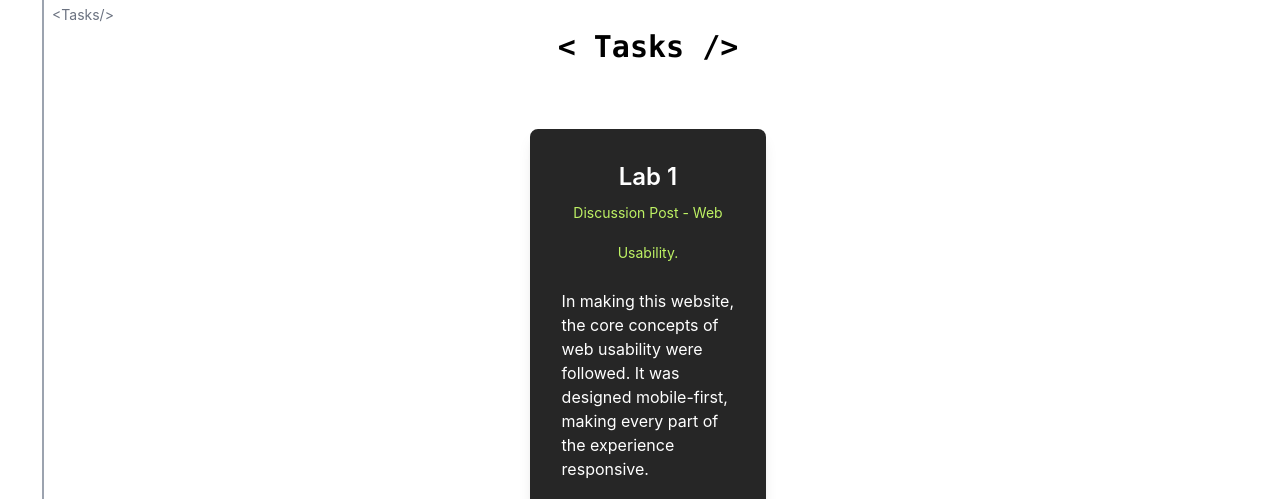
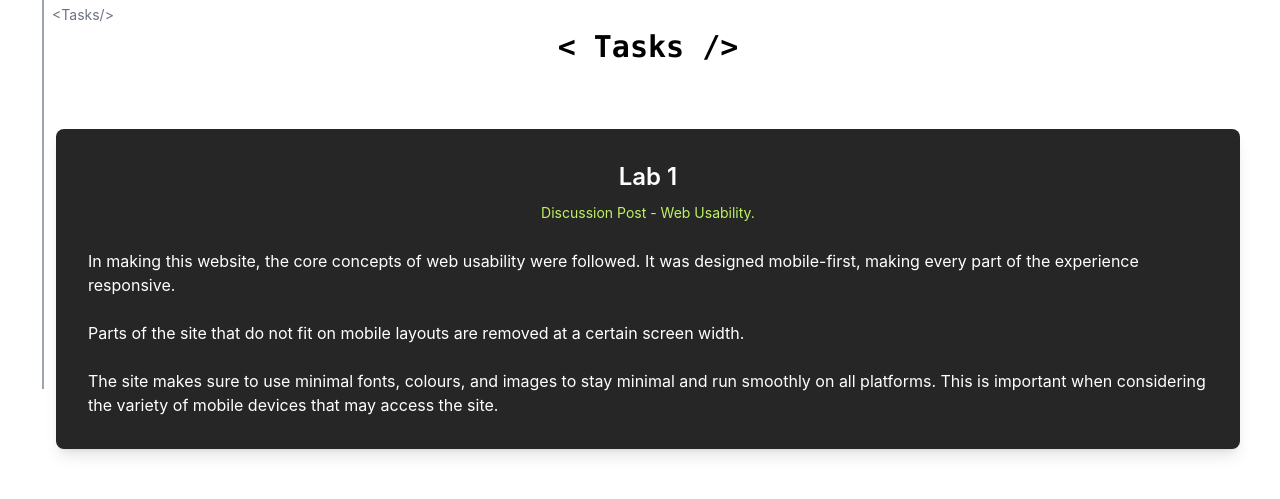
Before and after one commit to mmaghakian/react_portfolio, a React (Create React App) app in the folder portfolio/: page / in a window 1280 px wide. Shown: the part 1820-2319 px from the top of the page. Built offline with nearby package versions, Linux system fonts and the light colour scheme.

Commit message:
fixed lab1 card

```diff
--- a/portfolio/src/components/Labs.jsx
+++ b/portfolio/src/components/Labs.jsx
@@ -16,7 +16,7 @@ const Labs = () => {
             <div className='text-center'>
             <h1 className='text-3xl font-mono font-bold'>&#60; Tasks /&#62;</h1>
             </div>
-            <div className='mt-16 text-center py-8 px-8 border-none shadow-lg bg-neutral-800 rounded-lg text-white' style={{"width": "20%"}}>
+            <div className='mt-16 text-center py-8 px-8 border-none shadow-lg bg-neutral-800 rounded-lg text-white' style={{"minWidth": "20%"}}>
               <h1 className='text-2xl font-semibold'>Lab 1</h1>
               <h2 className='text-sm leading-10  text-lime-300'>Discussion Post - Web Usability.</h2>
               <p className='text-left mt-4'>
```
